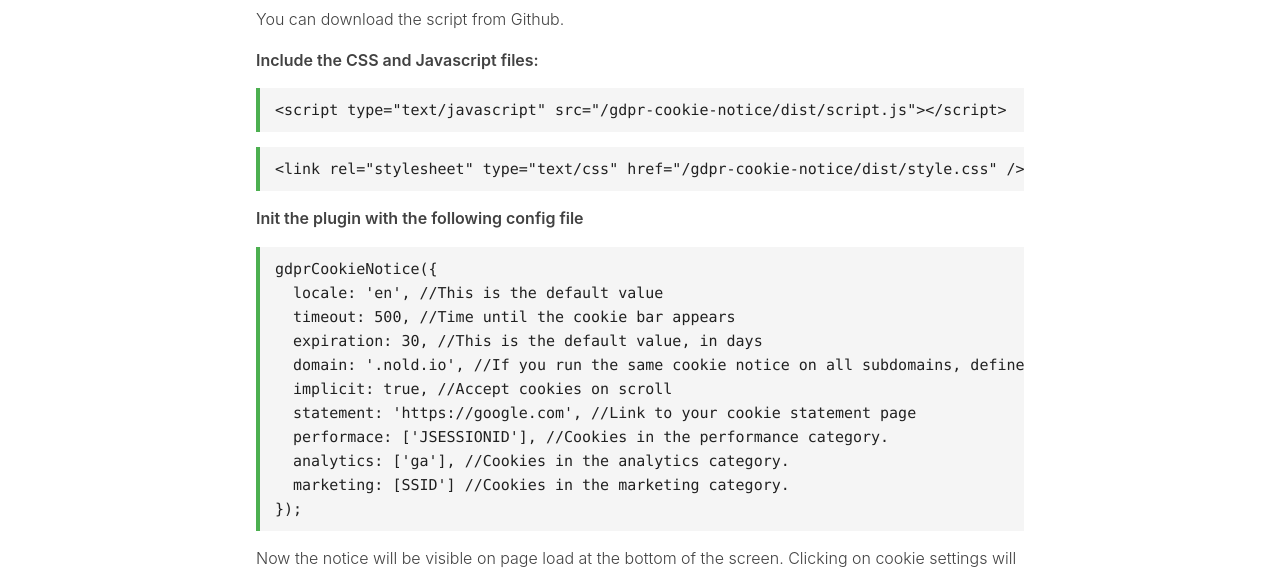
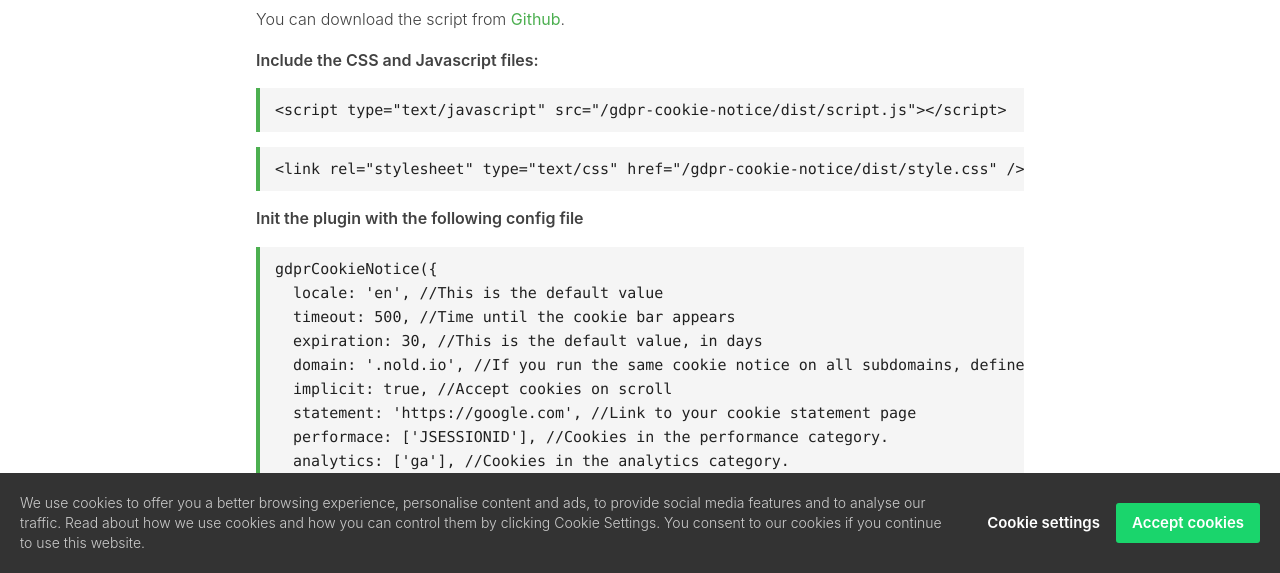
Before and after one commit to passatgt/gdpr-cookie-notice, a website: page index.html in a window 1280 px wide. Shown: the part 227-800 px from the top of the page. Drawn offline with Linux system fonts and the light colour scheme.

Commit message:
Updated demo site

```diff
--- a/index.html
+++ b/index.html
@@ -16,7 +16,7 @@
                 <p>This is a javascript solution built for nold.io to show a gdpr compliant cookie notice on your website. An example runs on this page, so you can play around with it.</p>
 
                 <h3>Getting started</h3>
-                <p>You can download the script from Github.</p>
+                <p>You can download the script from <a href="https://github.com/passatgt/gdpr-cookie-notice">Github</a>.</p>
 
                 <strong>Include the CSS and Javascript files:</strong>
                 <pre class="language-html"><code class="language-html">&lt;script type=&quot;text/javascript&quot; src=&quot;/gdpr-cookie-notice/dist/script.js&quot;&gt;&lt;/script&gt;</code></pre>
@@ -71,7 +71,6 @@
 
     <script>
     gdprCookieNotice({
-      implicit: true,
       statement: 'https://www.nold.io',
       performace: ['JSESSIONID'],
       analytics: ['_gat', 'ga'],
```
Also changed, not shown: README.md.
